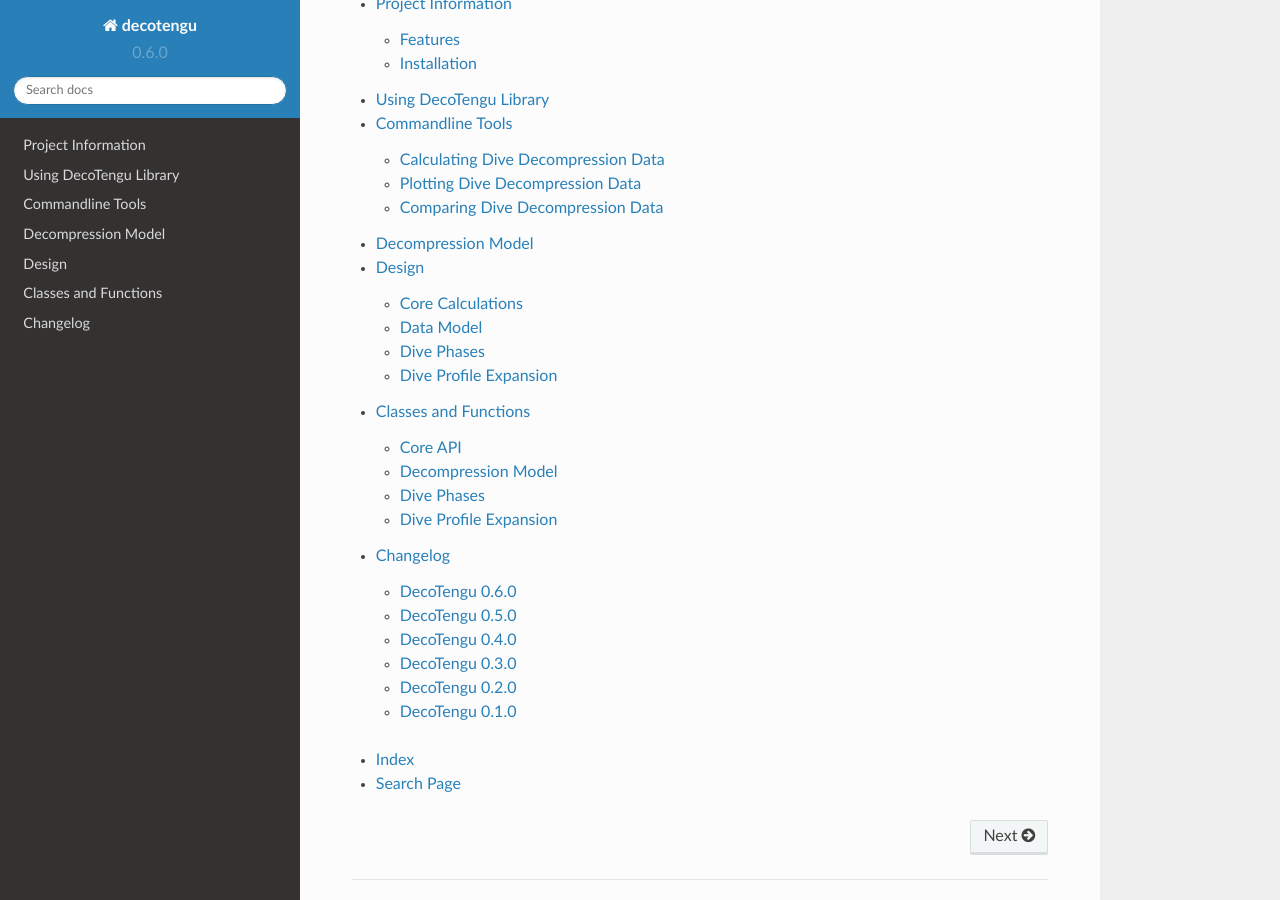
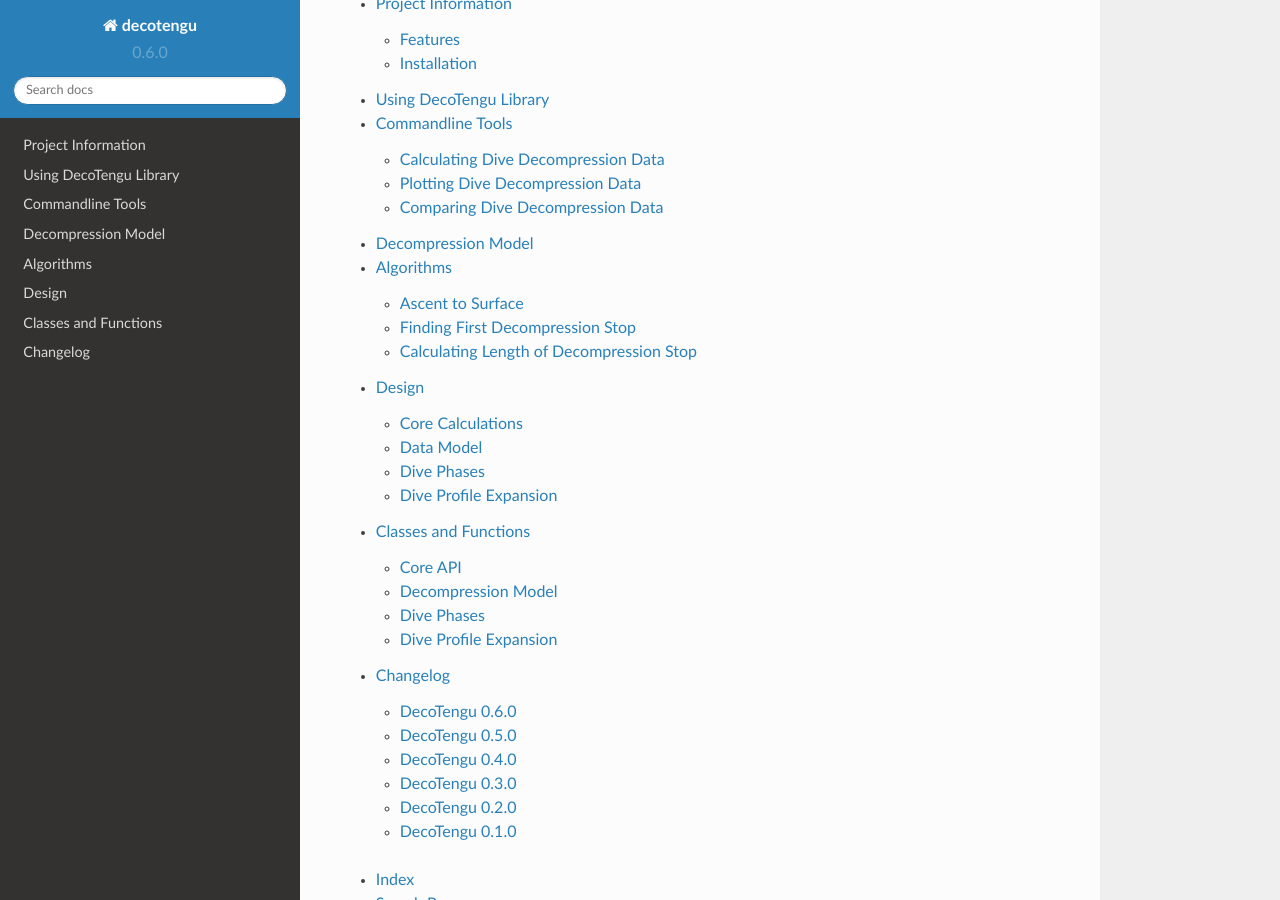
Before and after one commit to gully/decotengu, a Sphinx documentation site: the page built from doc/index.rst, in a window 1280 px wide and 900 px high, scrolled down 536 px. Built offline with Sphinx 7.4.7 and the Read the Docs theme 2.0.0, drawn with Linux system fonts in a browser that asks for light colours; part of the change alters nothing that is shown.

Commit message:
- added algorithms section to the documentation (introduction at the moment   only)

```diff
--- /dev/null
+++ b/doc/algo.rst
@@ -0,0 +1,34 @@
+Algorithms
+==========
+Most of the DecoTengu calculations, i.e. dive descent or tissue saturation
+during various phases of a dive, are performed using quite simple
+algorithms.
+
+The complexity arises when ascent phase of a dive has to be calculated. The
+ascent algorithm has to take into account
+
+- no decompression limits
+- gas mix switches during no-decompression ascent and at decompression
+  stops
+- depth of first decompression stop
+- time length of each decompression stop
+
+In this section, three algorithms are described
+
+- ascent from the bottom to the surface while executing gas mix switches
+  and performing decompression stops
+- finding depth of first decompression stop
+- calculating time length of a decompression stop
+
+Obviously, the last two algorithms are used by the very first one.
+
+Ascent to Surface
+-----------------
+
+Finding First Decompression Stop
+--------------------------------
+
+Calculating Length of Decompression Stop
+----------------------------------------
+
+.. vim: sw=4:et:ai
--- a/doc/index.rst
+++ b/doc/index.rst
@@ -36,6 +36,7 @@ Table of Contents
    usage
    cmd
    model
+   algo
    design
    api
    changelog
```
